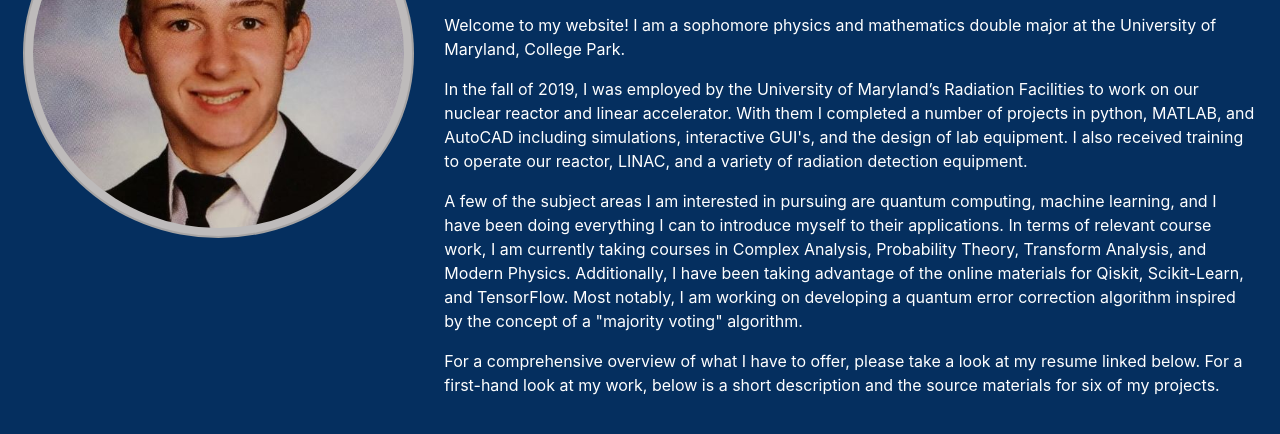
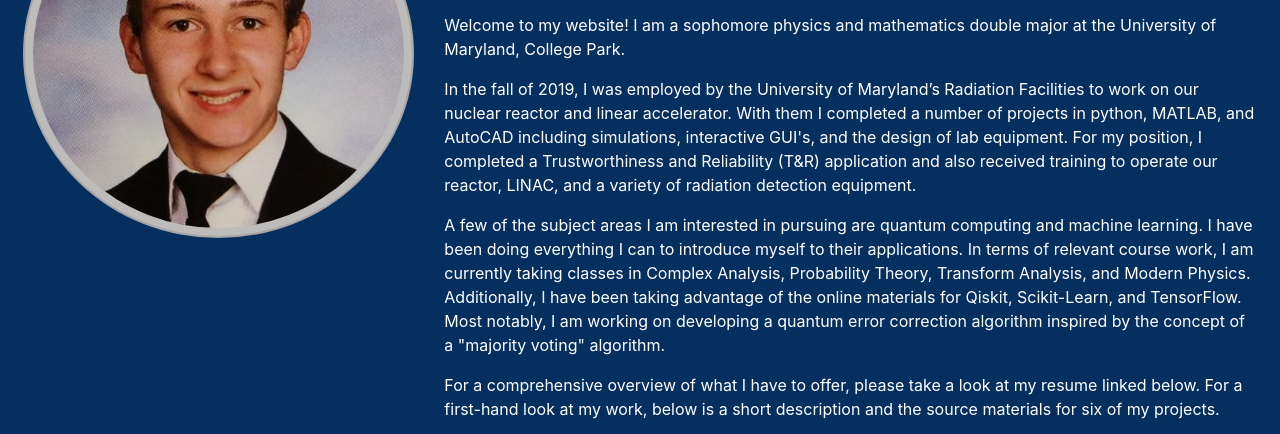
Before and after one commit to mvanselous/Personal_Website, a plain HTML site: page index.html in a window 1280 px wide. Shown: the part 202-636 px from the top of the page. Drawn offline with nearby package versions, Linux system fonts and the light colour scheme.

Commit message:
Update index.html

```diff
--- a/index.html
+++ b/index.html
@@ -87,8 +87,8 @@
                 <p class="text-center" style="color:white; font-family:EB Garamond; font-size: 64px;">Mark  <br class="content-to-hide"> Van Selous</p>
                 <p style="color:white;">About Me</p>
                 <p style="color:white;">Welcome to my website! I am a sophomore physics and mathematics double major at the University of Maryland, College Park.</p>
-                <p style="color:white;">In the fall of 2019, I was employed by the University of Maryland’s Radiation Facilities to work on our nuclear reactor and linear accelerator. With them I completed a number of projects in python, MATLAB, and AutoCAD including simulations, interactive GUI's, and the design of lab equipment. I also received training to operate our reactor, LINAC, and a variety of radiation detection equipment.</p>
-                <p style="color:white;">A few of the subject areas I am interested in pursuing are quantum computing, machine learning, and I have been doing everything I can to introduce myself to their applications. In terms of relevant course work, I am currently taking courses in Complex Analysis, Probability Theory, Transform Analysis, and Modern Physics. Additionally, I have been taking advantage of the online materials for Qiskit, Scikit-Learn, and TensorFlow. Most notably, I am working on developing a quantum error correction algorithm inspired by the concept of a "majority voting" algorithm.</p>
+                <p style="color:white;">In the fall of 2019, I was employed by the University of Maryland’s Radiation Facilities to work on our nuclear reactor and linear accelerator. With them I completed a number of projects in python, MATLAB, and AutoCAD including simulations, interactive GUI's, and the design of lab equipment. For my position, I completed a Trustworthiness and Reliability (T&R) application and also received training to operate our reactor, LINAC, and a variety of radiation detection equipment.</p>
+                <p style="color:white;">A few of the subject areas I am interested in pursuing are quantum computing and machine learning. I have been doing everything I can to introduce myself to their applications. In terms of relevant course work, I am currently taking classes in Complex Analysis, Probability Theory, Transform Analysis, and Modern Physics. Additionally, I have been taking advantage of the online materials for Qiskit, Scikit-Learn, and TensorFlow. Most notably, I am working on developing a quantum error correction algorithm inspired by the concept of a "majority voting" algorithm.</p>
                 <p style="color:white;">For a comprehensive overview of what I have to offer, please take a look at my resume linked below. For a first-hand look at my work, below is a short description and the source materials for six of my projects.</p>
                 <br>
                 <a class="btn btn-success float-left" href="MarkVanSelous_ActivitiesResume_General.docx" role="button">Click Here For My Resume!</a>
```
